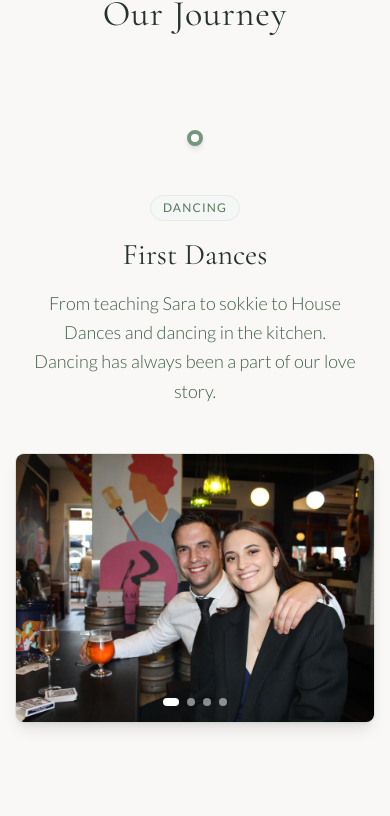
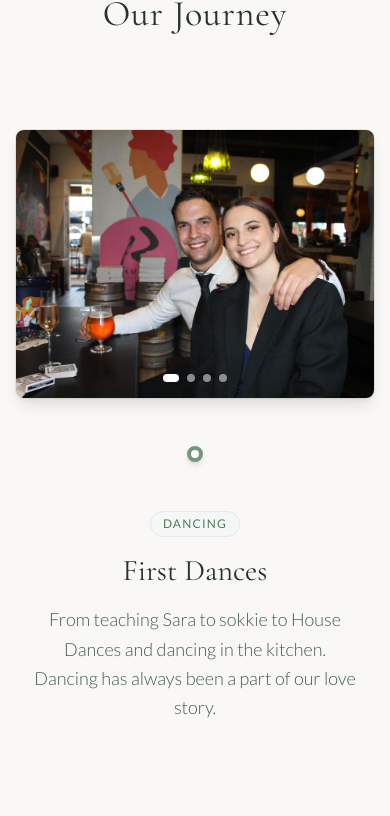
Before and after one commit to gerrithbrink/brink-wedding, a React (Vite) app: page / in a window 390 px wide. Shown: the part 2333-3149 px from the top of the page. Built offline with nearby package versions, Linux system fonts and the light colour scheme.

Commit message:
feat: Adjust mobile flex order of timeline item components for proper display.

```diff
--- a/components/Timeline.tsx
+++ b/components/Timeline.tsx
@@ -245,7 +245,7 @@ export const Timeline: React.FC = () => {
                   }`}
               >
                 {/* Left Side (Text if Even, Image if Odd) */}
-                <div className={`flex-1 w-full text-center ${isEven ? 'md:text-right' : 'md:text-left'} order-2 md:order-1`}>
+                <div className={`flex-1 w-full text-center ${isEven ? 'md:text-right' : 'md:text-left'} ${isEven ? 'order-3' : 'order-1'} md:order-1`}>
                   {isEven ? (
                     <TextContent event={event} />
                   ) : (
@@ -254,12 +254,12 @@ export const Timeline: React.FC = () => {
                 </div>
 
                 {/* Center Marker */}
-                <div className="relative z-10 flex items-center justify-center shrink-0 order-1 md:order-2">
+                <div className="relative z-10 flex items-center justify-center shrink-0 order-2 md:order-2">
                   <div className={`w-4 h-4 rounded-full bg-white border-4 border-sage-400 shadow-md ${isVisible ? 'scale-100' : 'scale-0'} transition-transform duration-500 delay-300`} />
                 </div>
 
                 {/* Right Side (Image if Even, Text if Odd) */}
-                <div className={`flex-1 w-full text-center ${!isEven ? 'md:text-right' : 'md:text-left'} order-3 md:order-3`}>
+                <div className={`flex-1 w-full text-center ${!isEven ? 'md:text-right' : 'md:text-left'} ${isEven ? 'order-1' : 'order-3'} md:order-3`}>
                   {isEven ? (
                     <ImageGallery images={event.images} objectPositions={event.objectPositions} />
                   ) : (
```
